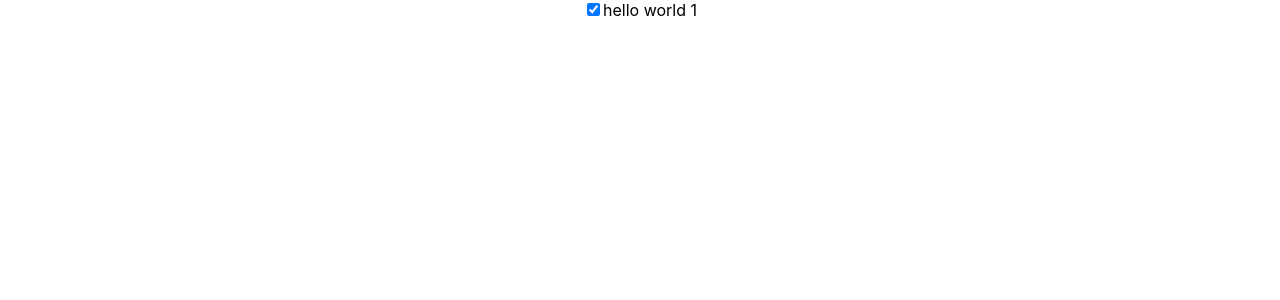
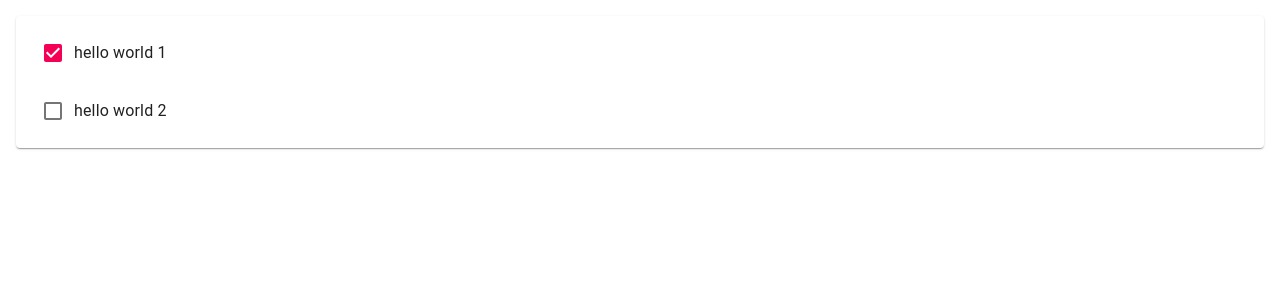
Before and after one commit to aristo0922/TP2022-11, a React (Create React App) app in the folder test-project/todo-react-app/: page / in a window 1280 px wide. Shown: the top 300 px of the page. Built offline with nearby package versions, Linux system fonts and the light colour scheme.

Commit message:
feat : add style todo component

```diff
--- a/test-project/todo-react-app/package.json
+++ b/test-project/todo-react-app/package.json
@@ -3,12 +3,13 @@
   "version": "0.1.0",
   "private": true,
   "dependencies": {
+    "@material-ui/core": "^4.12.4",
     "@testing-library/jest-dom": "^5.16.5",
     "@testing-library/react": "^13.4.0",
     "@testing-library/user-event": "^13.5.0",
     "react": "^18.2.0",
     "react-dom": "^18.2.0",
-    "react-scripts": "5.0.1",
+    "react-scripts": "^2.1.3",
     "web-vitals": "^2.1.4"
   },
   "scripts": {
--- a/test-project/todo-react-app/src/App.js
+++ b/test-project/todo-react-app/src/App.js
@@ -1,21 +1,31 @@
 import Todo from "./Todo";
 import "./App.css";
 import React from "react";
+import { Paper, List } from "@material-ui/core";
 
 class App extends React.Component {
   constructor(props) {
     super(props);
     this.state = {
-      item: { id: 0, title: "hello world 1", done: true },
+      items: [
+        { id: "0", title: "hello world 1", done: true },
+        { id: "1", title: "hello world 2", done: false },
+      ],
     };
   }
 
   render() {
-    return (
-      <div className="App">
-        <Todo item={this.state.item} />
-      </div>
+    var todoItems = this.state.items.length > 0 && (
+      <Paper style={{ margin: 16 }}>
+        <List>
+          {this.state.items.map((item, idx) => (
+            <Todo item={item} key={item.id} />
+          ))}
+        </List>
+      </Paper>
     );
+
+    return <div className="App">{todoItems}</div>;
   }
 }
 
--- a/test-project/todo-react-app/src/Todo.js
+++ b/test-project/todo-react-app/src/Todo.js
@@ -1,4 +1,5 @@
 import React from "react";
+import { ListItem, ListItemText, InputBase, Checkbox } from "@material-ui/core";
 
 class Todo extends React.Component {
   constructor(props) {
@@ -6,16 +7,22 @@
     this.state = { item: props.item };
   }
   render() {
+    const item = this.state.item;
     return (
-      <div className="Todo">
-        <input
-          type="checkbox"
-          id={"this.state.item.id"}
-          name={"this.state.item.id"}
-          checked={this.state.item.done}
-        />
-        <label id={"this.state.item.id"}>{this.state.item.title}</label>
-      </div>
+      <ListItem>
+        <Checkbox checked={item.done} />
+        <ListItemText>
+          <InputBase
+            inputProps={{ "aria-label": "naked" }}
+            type="text"
+            id={item.id}
+            name={item.id}
+            value={item.title}
+            multiline={true}
+            fullWidth={true}
+          />
+        </ListItemText>
+      </ListItem>
     );
   }
 }
```
Also changed, not shown: test-project/todo-react-app/src/index.js (+6 -6 lines), 2 other files (tests, documents, lock files or other folders).
